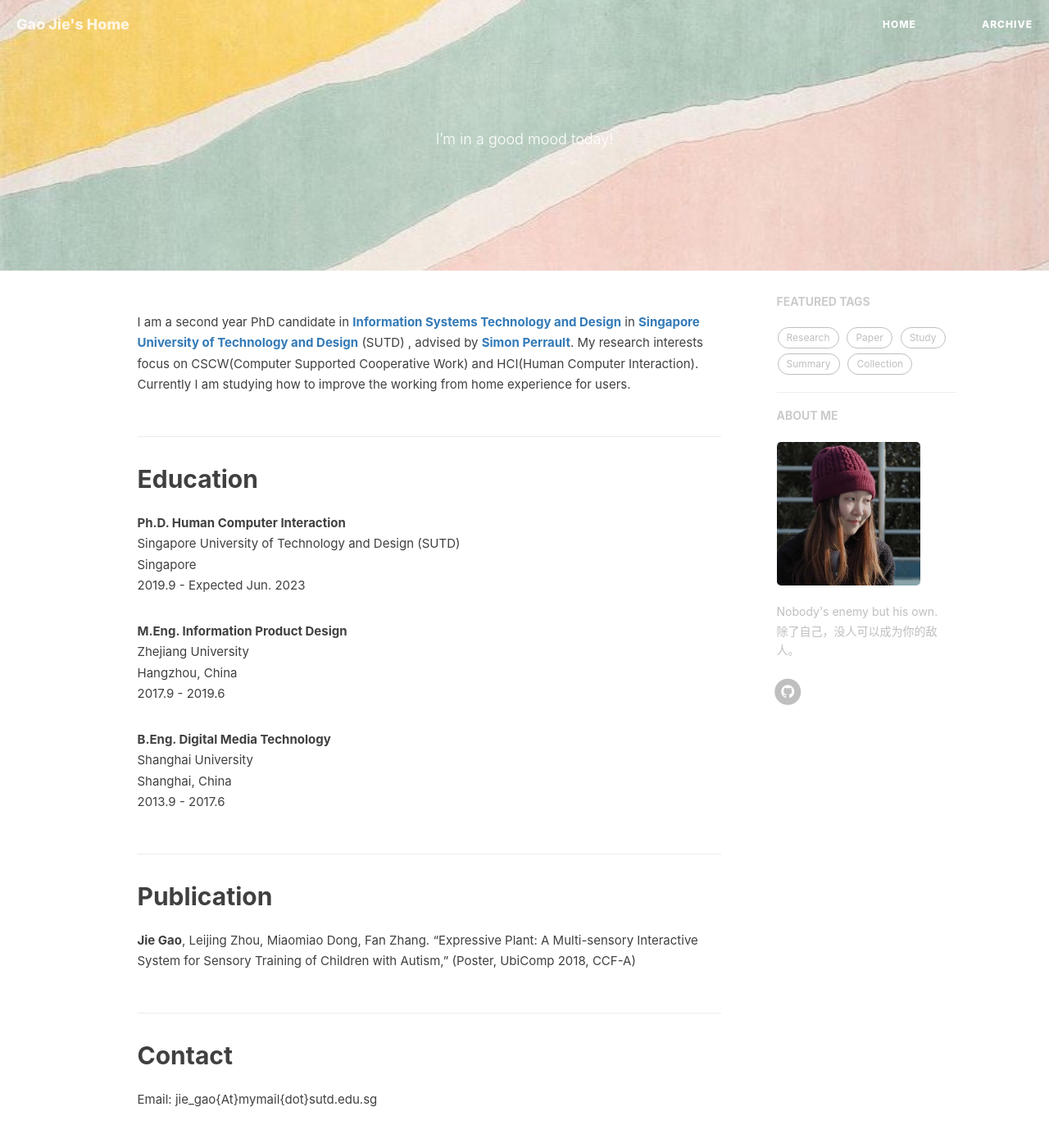
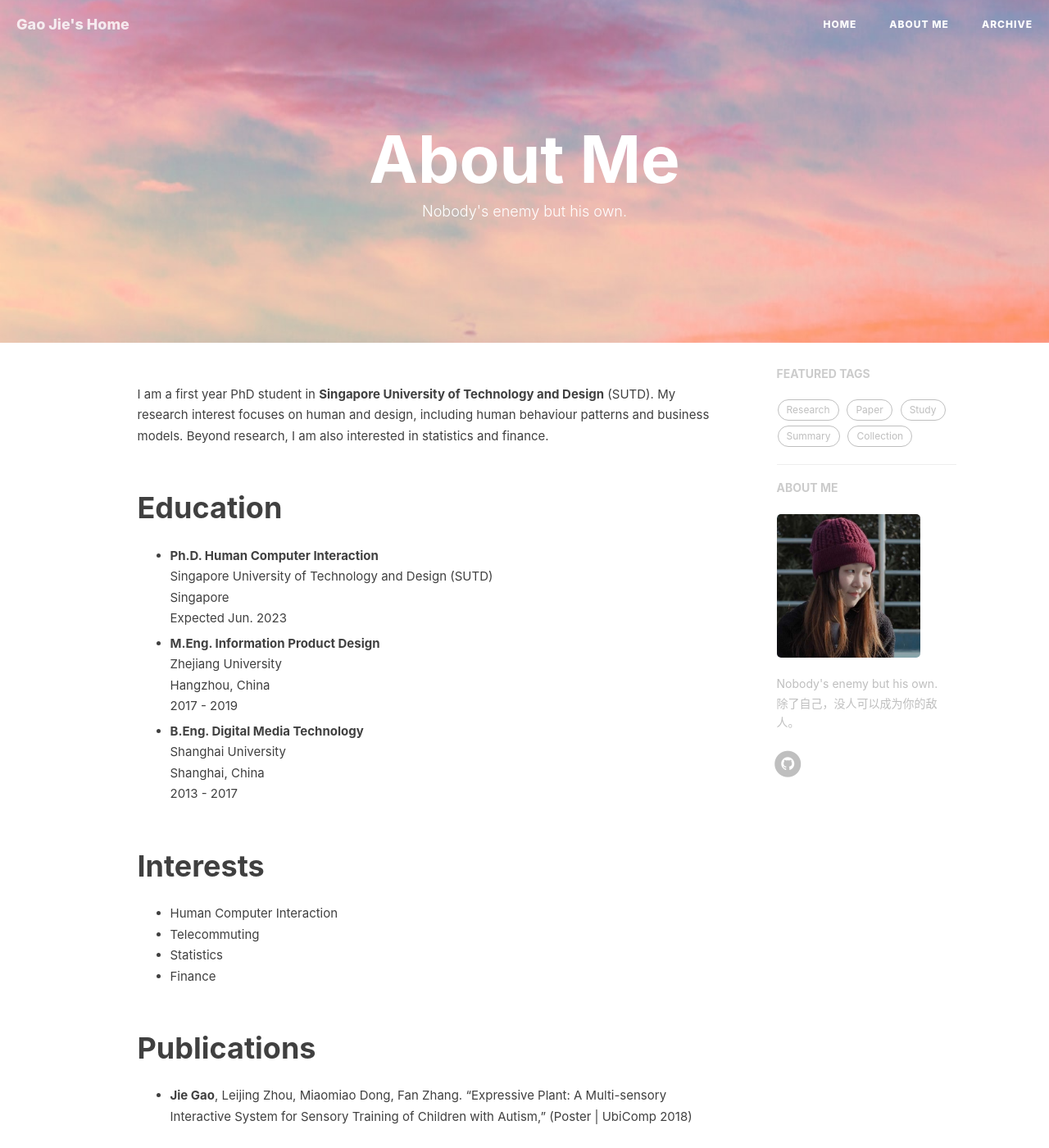
Before and after one commit to gaojie058/gaojie058.github.io, a Jekyll site: the page built from about.html, in a window 1280 px wide and 1400 px high. Shown: the whole window at 82% size. Built offline with Jekyll 4.4.1, drawn with Linux system fonts in a browser that asks for light colours; nearby versions of some CDN libraries; comment, search, counter and statistics services are not loaded; some of the changed text lies outside the part shown.

Commit message:
Revert "update about"
This reverts commit 2cbf38b63440148030b2a5b99ae2bb28b966df44.

```diff
--- a/_includes/about/en.md
+++ b/_includes/about/en.md
@@ -1,30 +1,39 @@
-I am a second year PhD candidate in **[Information Systems Technology and Design](https://istd.sutd.edu.sg/)** in **[Singapore University of Technology and Design](https://www.sutd.edu.sg/)** (SUTD)
-, advised by **[Simon Perrault](https://simonperrault.github.io/)**. My research interests focus on CSCW(Computer Supported Cooperative Work) and HCI(Human Computer Interaction). Currently I am studying how to improve the working from home experience for users.
+I am a first year PhD student in **Singapore University of Technology and Design** (SUTD).
+My research interest focuses on human and design, including human behaviour patterns and business models.
+Beyond research, I am also interested in statistics and finance.
 
 
-## Education
+# Education
 
-**Ph.D. Human Computer Interaction**
+- **Ph.D. Human Computer Interaction**
 <br>Singapore University of Technology and Design (SUTD)
 <br>Singapore
-<br>2019.9 - Expected Jun. 2023
+<br>Expected Jun. 2023
 
-**M.Eng. Information Product Design**
+- **M.Eng. Information Product Design**
 <br>Zhejiang University
 <br>Hangzhou, China
-<br>2017.9 - 2019.6
+<br>2017 - 2019
 
-**B.Eng. Digital Media Technology**
+- **B.Eng. Digital Media Technology**
 <br>Shanghai University
 <br>Shanghai, China
-<br>2013.9 - 2017.6
+<br>2013 - 2017
+
+# Interests
+
+- Human Computer Interaction
+- Telecommuting
+- Statistics
+- Finance
+
+# Publications
+
+- **Jie Gao**, Leijing Zhou, Miaomiao Dong, Fan Zhang. "Expressive Plant: A Multi-sensory Interactive System for Sensory Training of Children with Autism,"
+ (Poster | UbiComp 2018)
 
 
-## Publication
-**Jie Gao**, Leijing Zhou, Miaomiao Dong, Fan Zhang. "Expressive Plant: A Multi-sensory Interactive System for Sensory Training of Children with Autism,"
- (Poster, UbiComp 2018, CCF-A)
+# Contact
 
-
-## Contact
-
-Email: jie_gao{At}mymail{dot}sutd.edu.sg
+- Email: gaojie058@163.com
+- WeChat: BeautifulSkye
--- a/about.html
+++ b/about.html
@@ -1,7 +1,7 @@
 ---
 layout: page
-title: ""
-description: "I’m in a good mood today!"
+title: "About Me"
+description: "Nobody's enemy but his own."
 header-img: "img/about-bg.jpg"
 ---
 
--- a/index.html
+++ b/index.html
@@ -1,6 +1,6 @@
 ---
 layout: page
-description: "I’m in a good mood today!"
+description: "Nobody's enemy but his own."
 ---
 
 {% for post in paginator.posts %}
```
Also changed, not shown: README.md, img/about-bg.jpg, img/home-bg.jpg, img/post-bg.jpg, img/tag-bg.jpg.
